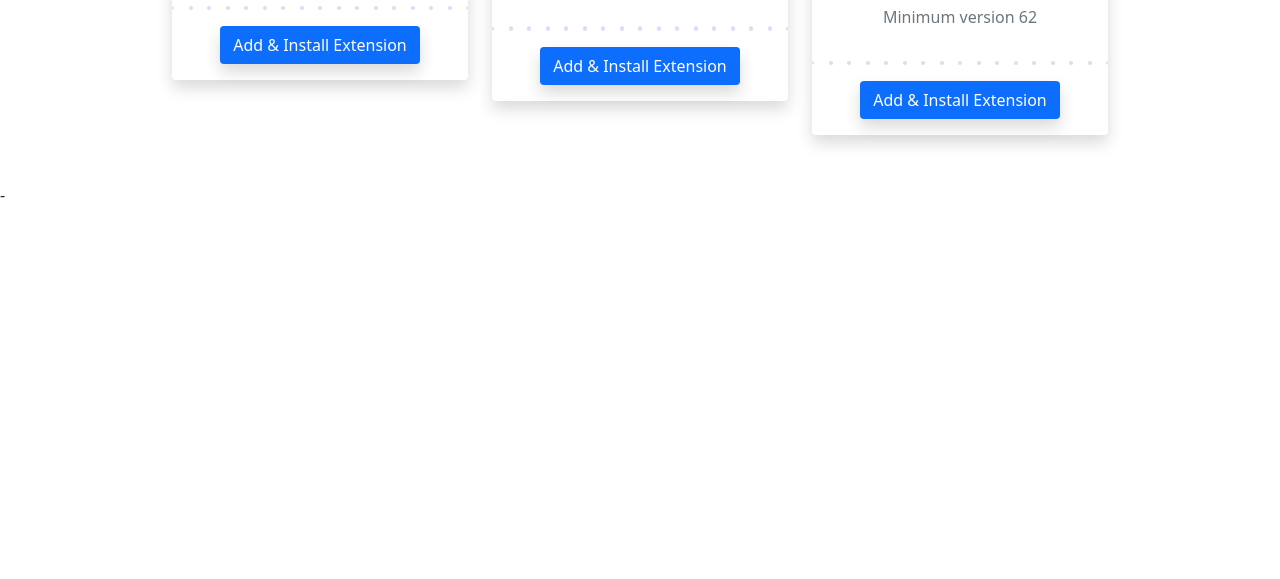
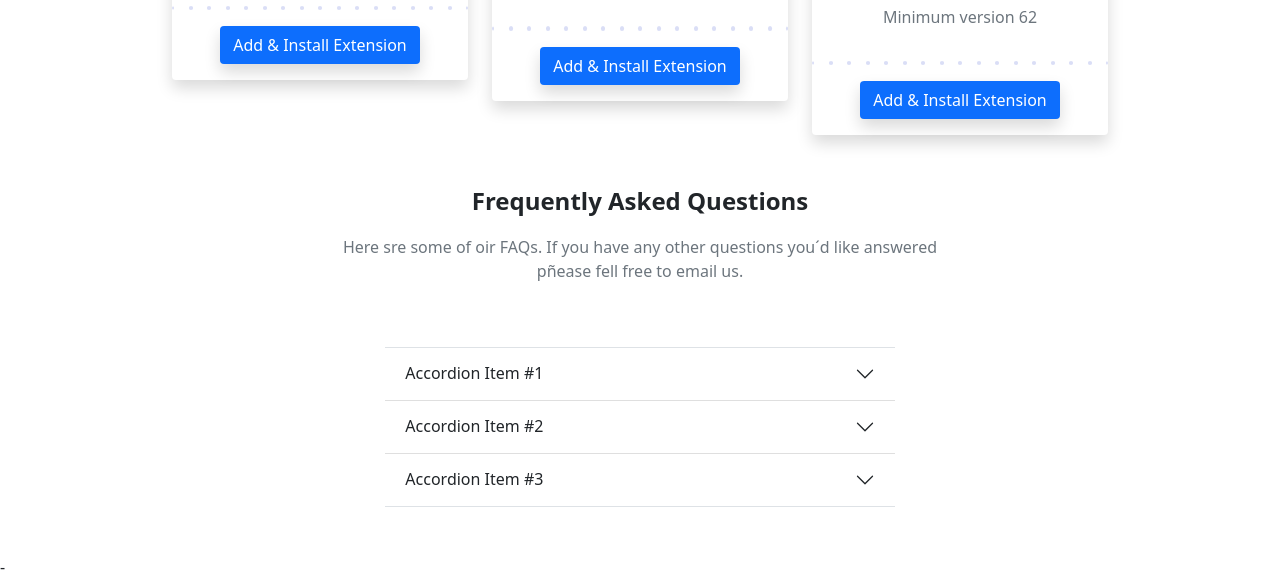
Before and after one commit to Lioandres/Bookmark_web_page_with_Bootstrap, a plain HTML site: page Exercici_1_2_3_4/index.html in a window 1280 px wide. Shown: the part 1697-2276 px from the top of the page. Before the commit the page ends 1904 px from the top, so only its background shows below. Drawn offline with nearby package versions, Linux system fonts and the light colour scheme.

Commit message:
acordion initial

```diff
--- a/Exercici_1_2_3_4/index.html
+++ b/Exercici_1_2_3_4/index.html
@@ -81,7 +81,7 @@
     <div class="row justify-content-center text-center">
       <div class="col-lg-6">
         <p class="pt-5 fs-4 fw-bold">Features</p>
-        <p class="pb-5 mx-center">
+        <p class=" text-secondary pb-5 mx-center">
           Our main is to make it quick and easy for you to access your
           favorites websites.Your bookmarcks sync between your devices so
           you can access them on the go
@@ -189,7 +189,7 @@
     <div class="row justify-content-center text-center">
       <div class="col-lg-6">
         <p class="pt-5 fs-4 fw-bold">Download the extension</p>
-        <p class="pb-5 mx-center">
+        <p class="text-secondary pb-5 mx-center">
           We´ve got more browsers in the pipeline.Please do let us know if you´ve got a favourite you´d like us to
           prioritize.
         </p>
@@ -248,6 +248,57 @@
     </div>
 
 
+    <!-- exercici 4 -->
+    <div class="row justify-content-center text-center">
+      <div class="col-lg-6">
+        <p class="pt-5 fs-4 fw-bold">Frequently Asked Questions</p>
+        <p class="text-secondary pb-5 mx-center">
+          Here sre some of oir FAQs. If you have any other questions you´d like answered pñease fell free to email us.
+        </p>
+      </div>
+    </div>
+
+
+
+
+    <div class="row justify-content-center">
+      <div class="col-12 col-lg-5">
+        <div class="accordion accordion-flush border-top border-bottom" id="accordionFlushExample">
+          <div class="accordion-item">
+            <h2 class="accordion-header" id="flush-headingOne">
+              <button class="accordion-button collapsed" type="button" data-bs-toggle="collapse" data-bs-target="#flush-collapseOne" aria-expanded="false" aria-controls="flush-collapseOne">
+                Accordion Item #1
+              </button>
+            </h2>
+            <div id="flush-collapseOne" class="accordion-collapse collapse" aria-labelledby="flush-headingOne" data-bs-parent="#accordionFlushExample">
+              <div class="accordion-body">Placeholder content for this accordion, which is intended to demonstrate the <code>.accordion-flush</code> class. This is the first item's accordion body.</div>
+            </div>
+          </div>
+          <div class="accordion-item">
+            <h2 class="accordion-header" id="flush-headingTwo">
+              <button class="accordion-button collapsed" type="button" data-bs-toggle="collapse" data-bs-target="#flush-collapseTwo" aria-expanded="false" aria-controls="flush-collapseTwo">
+                Accordion Item #2
+              </button>
+            </h2>
+            <div id="flush-collapseTwo" class="accordion-collapse collapse" aria-labelledby="flush-headingTwo" data-bs-parent="#accordionFlushExample">
+              <div class="accordion-body">Placeholder content for this accordion, which is intended to demonstrate the <code>.accordion-flush</code> class. This is the second item's accordion body. Let's imagine this being filled with some actual content.</div>
+            </div>
+          </div>
+          <div class="accordion-item">
+            <h2 class="accordion-header" id="flush-headingThree">
+              <button class="accordion-button collapsed" type="button" data-bs-toggle="collapse" data-bs-target="#flush-collapseThree" aria-expanded="false" aria-controls="flush-collapseThree">
+                Accordion Item #3
+              </button>
+            </h2>
+            <div id="flush-collapseThree" class="accordion-collapse collapse" aria-labelledby="flush-headingThree" data-bs-parent="#accordionFlushExample">
+              <div class="accordion-body">Placeholder content for this accordion, which is intended to demonstrate the <code>.accordion-flush</code> class. This is the third item's accordion body. Nothing more exciting happening here in terms of content, but just filling up the space to make it look, at least at first glance, a bit more representative of how this would look in a real-world application.</div>
+            </div>
+          </div>
+        </div>
+      </div>
+    </div>
+
+
 
 
 
```
